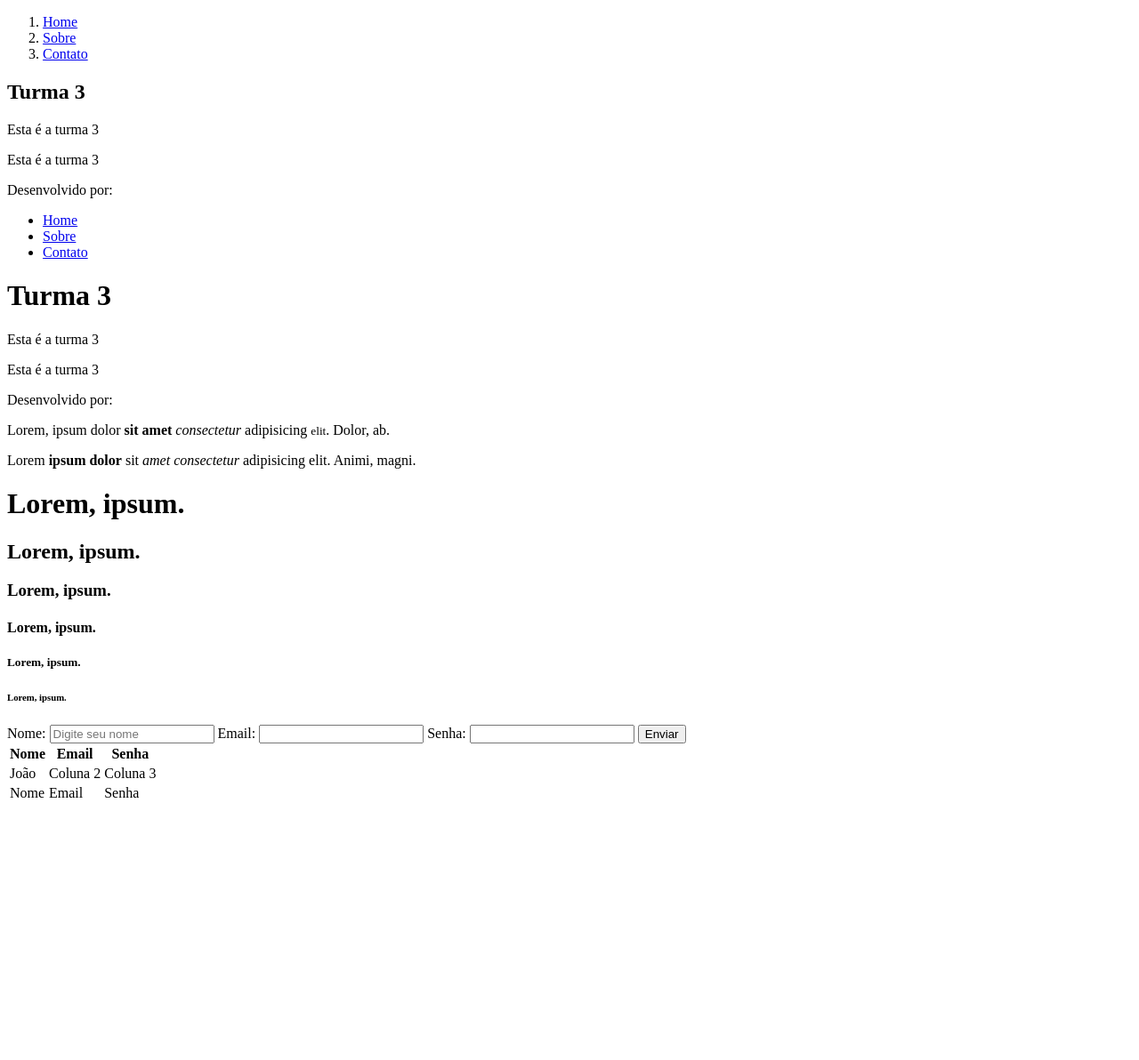
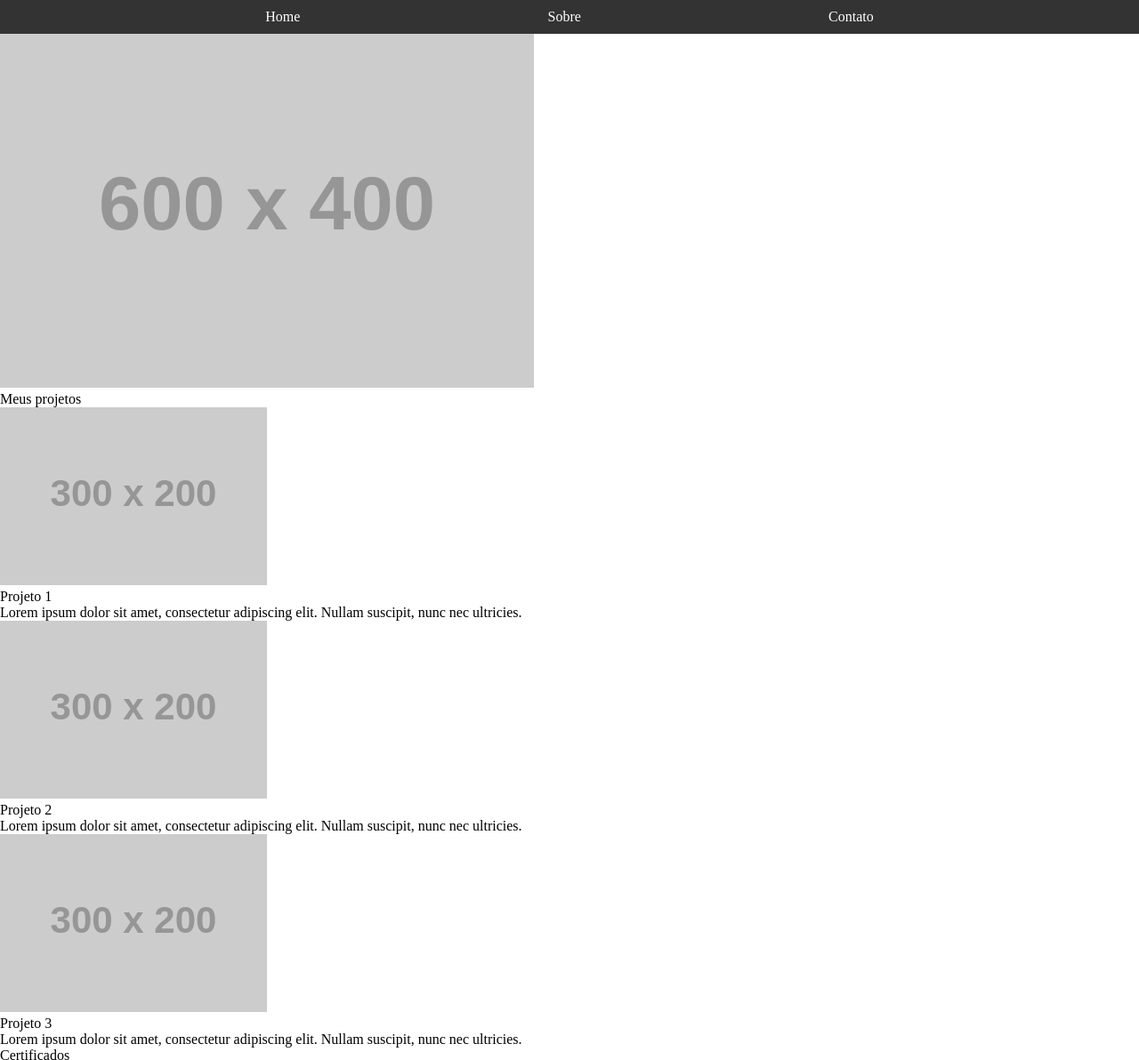
Before and after one commit to AlissonDeivison/turma3, a plain HTML site: page index.html in a window 1280 px wide. Shown: the top 1192 px of the page at 89% size. Before the commit the page ends 912 px from the top, so only its background shows below. Drawn offline with Linux system fonts and the light colour scheme; placeholder pictures from the web are drawn by us.

Commit message:
atualiza estrutura do index.html e adiciona estilos básicos no styles.css

```diff
--- a/index.html
+++ b/index.html
@@ -3,99 +3,97 @@
   <head>
     <meta charset="UTF-8" />
     <meta name="viewport" content="width=device-width, initial-scale=1.0" />
-    <title>Turma 3</title>
+    <link rel="stylesheet" href="styles.css" />
+    <title>Aula 2 - Básico CSS</title>
   </head>
   <body>
-    <section class="artigo">
-      <nav>
-        <ol>
-          <li><a href="#">Home</a></li>
-          <li><a href="#">Sobre</a></li>
-          <li><a href="#">Contato</a></li>
-        </ol>
-      </nav>
     <header>
-        <h1>Turma 3</h1>
-        <p>Esta é a turma 3</p>
-      </header>
-      <body>
-        <p>Esta é a turma 3</p>
-      </body>
-      <footer>
-        <p>Desenvolvido por:</p>
-      </footer>
-    </section>
-
-    <div class="artigo">
-      <div class="menu">
-        <ul>
-          <li><a href="#">Home</a></li>
+      <nav aria-label="Navegação principal">
+        <ul class="menu_principal">
+          <li><a href="#" id="home">Home</a></li>
           <li><a href="#">Sobre</a></li>
           <li><a href="#">Contato</a></li>
         </ul>
+      </nav>
+    </header>
+    <main>
+      <section class="saudacao">
+        <div>
+          <h1>Olá, mundo!</h1>
+          <p>Seja bem-vindo ao meu site!</p>
         </div>
-      <div class="header">
-        <h1>Turma 3</h1>
-        <p>Esta é a turma 3</p>
+        <figure class="foto">
+          <img src="https://placehold.co/600x400" alt="Foto de perfil" />
+        </figure>
+      </section>
+
+      <h2>Meus projetos</h2>
+      <section class="projetos">
+        <div class="projeto">
+          <figure>
+            <img src="https://placehold.co/300x200" alt="Projeto 1" />
+            <figcaption>Projeto 1</figcaption>
+          </figure>
+          <p>
+            Lorem ipsum dolor sit amet, consectetur adipiscing elit. Nullam
+            suscipit, nunc nec ultricies.
+          </p>
         </div>
-      <div class="body">
-        <p>Esta é a turma 3</p>
+        <div class="projeto">
+          <figure>
+            <img src="https://placehold.co/300x200" alt="Projeto 2" />
+            <figcaption>Projeto 2</figcaption>
+          </figure>
+          <p>
+            Lorem ipsum dolor sit amet, consectetur adipiscing elit. Nullam
+            suscipit, nunc nec ultricies.
+          </p>
         </div>
-      <div class="footer">
-        <p>Desenvolvido por:</p>
+        <div class="projeto">
+          <figure>
+            <img src="https://placehold.co/300x200" alt="Projeto 3" />
+            <figcaption>Projeto 3</figcaption>
+          </figure>
+          <p>
+            Lorem ipsum dolor sit amet, consectetur adipiscing elit. Nullam
+            suscipit, nunc nec ultricies.
+          </p>
         </div>
+      </section>
+
+      <h2>Certificados</h2>
+      <section class="certificados">
+        <div class="certificado">
+          <figure>
+            <img src="https://placehold.co/100" alt="Certificado 1" />
+            <figcaption>Certificado 1</figcaption>
+          </figure>
+          <p>
+            Lorem ipsum dolor sit amet, consectetur adipiscing elit. Nullam
+            suscipit, nunc nec ultricies.
+          </p>
         </div>
-
+        <div class="certificado">
+          <figure>
+            <img src="https://placehold.co/100" alt="Certificado 2" />
+            <figcaption>Certificado 2</figcaption>
+          </figure>
           <p>
-      Lorem, ipsum dolor
-      <span id="" class=""> <b>sit amet</b> </span>
-      <i> consectetur </i>adipisicing <small>elit</small>. Dolor, ab.
+            Lorem ipsum dolor sit amet, consectetur adipiscing elit. Nullam
+            suscipit, nunc nec ultricies.
           </p>
-
+        </div>
+        <div class="certificado">
+          <figure>
+            <img src="https://placehold.co/100" alt="Certificado 3" />
+            <figcaption>Certificado 3</figcaption>
+          </figure>
           <p>
-      Lorem <strong>ipsum dolor</strong> sit
-      <em>amet consectetur</em> adipisicing elit. Animi, magni.
+            Lorem ipsum dolor sit amet, consectetur adipiscing elit. Nullam
+            suscipit, nunc nec ultricies.
           </p>
-
-    <h1>Lorem, ipsum.</h1>
-    <h2>Lorem, ipsum.</h2>
-    <h3>Lorem, ipsum.</h3>
-    <h4>Lorem, ipsum.</h4>
-    <h5>Lorem, ipsum.</h5>
-    <h6>Lorem, ipsum.</h6>
-
-    <form action="">
-      <label for="nome">Nome:</label>
-      <input type="text" id="nome" name="nome" placeholder="Digite seu nome" />
-      <label for="email">Email:</label>
-      <input type="email" id="email" name="email" />
-      <label for="senha">Senha:</label>
-      <input type="password" id="senha" name="senha" />
-      <button type="submit">Enviar</button>
-    </form>
-
-    <table>
-      <thead>
-        <tr>
-          <th>Nome</th>
-          <th>Email</th>
-          <th>Senha</th>
-        </tr>
-      </thead>
-      <tbody>
-        <tr>
-          <td>João</td>
-          <td>Coluna 2</td>
-          <td>Coluna 3</td>
-        </tr>
-      </tbody>
-      <tfoot>
-        <tr>
-          <td>Nome</td>
-          <td>Email</td>
-          <td>Senha</td>
-        </tr>
-      </tfoot>
-    </table>
+        </div>
+      </section>
+    </main>
   </body>
 </html>
--- /dev/null
+++ b/styles.css
@@ -0,0 +1,74 @@
+* {
+    margin: 0;
+    padding: 0;
+    box-sizing: border-box;
+}
+
+ul,
+ol {
+    list-style-type: none;
+    margin: 0;
+    padding: 0;
+}
+
+li {
+    list-style-type: none;
+}
+
+a {
+    text-decoration: none;
+}
+
+a:link {
+    color: inherit;
+}
+
+
+a:visited {
+    color: inherit;
+}
+
+h1,
+h2,
+h3,
+p {
+    font-size: 16px;
+    font-weight: normal;
+    margin: 0;
+    padding: 0;
+}
+
+figure {
+    margin: 0;
+    padding: 0;
+}
+
+.menu_principal {
+    display: flex;
+    justify-content: space-evenly;
+    align-items: center;
+    padding: 10px 20px;
+    background-color: #333;
+    color: #fff;
+    position: fixed;
+    top: 0;
+    width: 100%;
+}
+
+li:hover{
+    color: #333;
+    background-color: #fff;
+    font-size: 16px;
+    font-weight: 100;
+}
+
+/* #home{
+    font-size: 48px;
+} */
+
+/* #home:hover{
+    color: #333;
+    background-color: #fff;
+    font-size: 52px;
+    font-weight: lighter;
+} */
```
Lines whose indentation alone changed are shown as unchanged.
